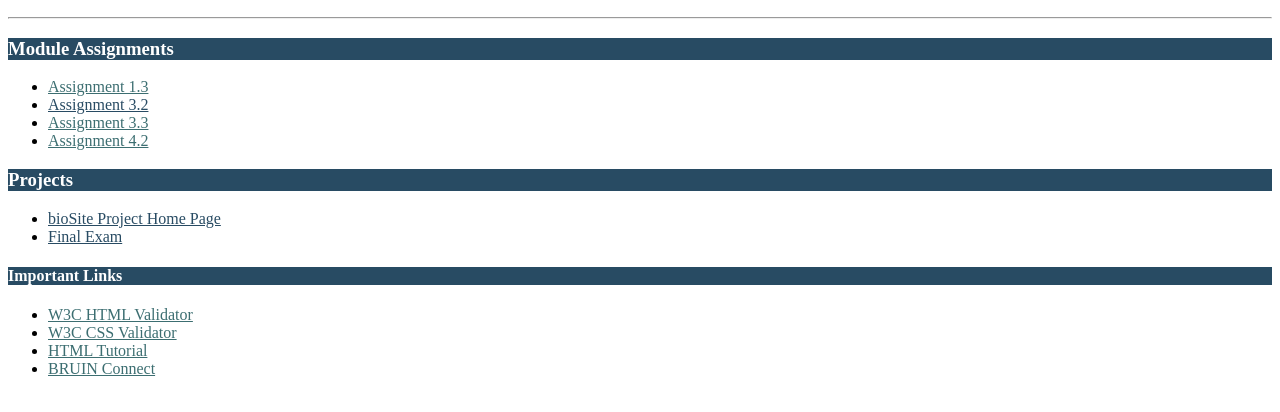
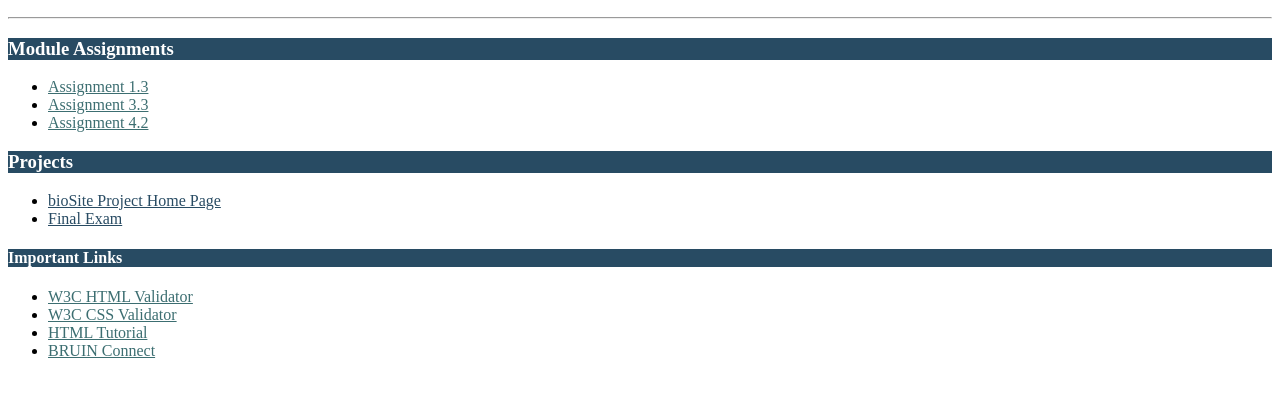
Before and after one commit to JDGinter/csd-340, a plain HTML site: page index.html in a window 1280 px wide. Shown: the part 136-548 px from the top of the page. Drawn offline with Linux system fonts and the light colour scheme.

Commit message:
Pushing 1/28/2024

```diff
--- a/index.html
+++ b/index.html
@@ -11,7 +11,6 @@
       <h3>Module Assignments</h3>
       <ul>
         <li><a href="module-1/ginter_Mod_1_3.html">Assignment 1.3</a> </li>
-        <li><a href="">Assignment 3.2</a> </li>
         <li><a href="module-3/Ginter_Mod3_3.html">Assignment 3.3</a> </li>
         <li><a href="module-4/Ginter_Mod4_2.html">Assignment 4.2</a> </li>
       </ul>
```
